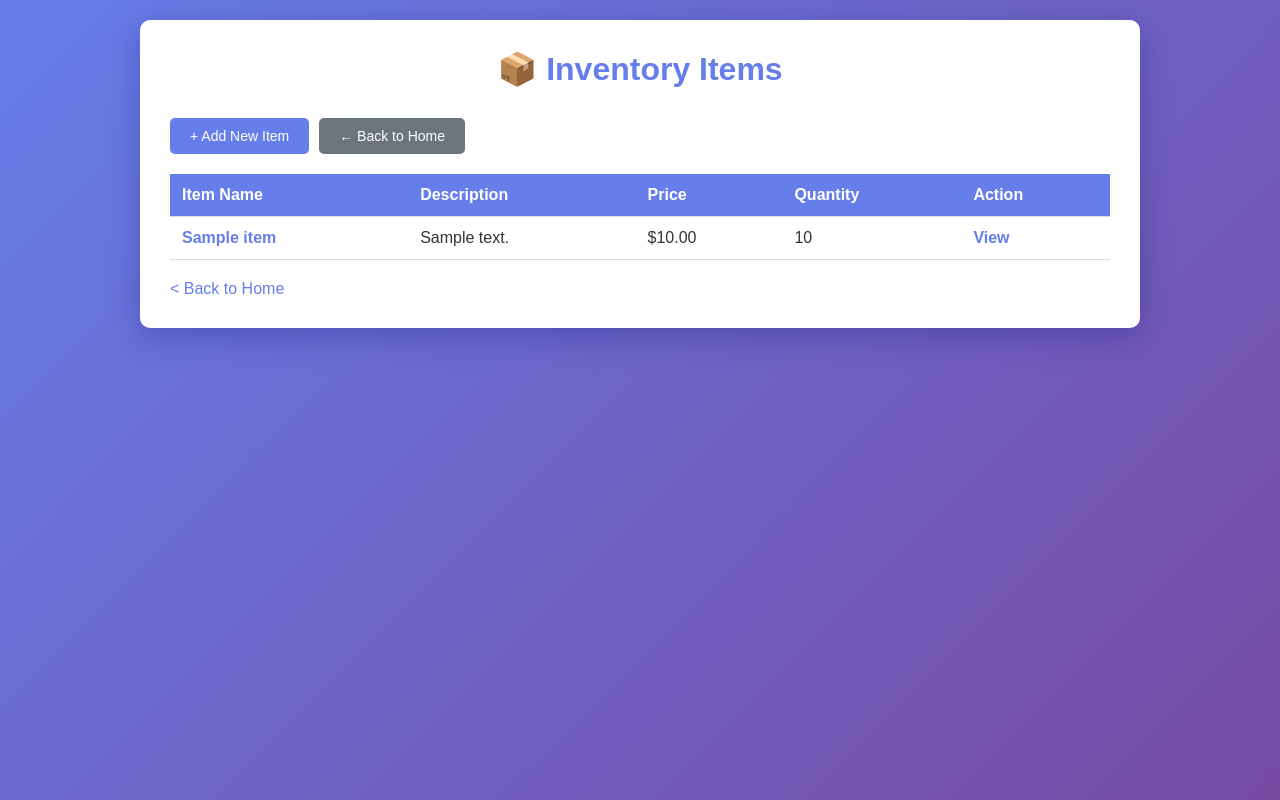
After one commit to Onyeka5939/Group-Project, a Flask app: page /items in a window 1280 px wide. The commit adds this page. Run offline with Flask 3, Linux system fonts and the light colour scheme; tables that the repository leaves empty hold one stand-in row (values such as "Sample post").

Commit message:
rest of main program

```diff
--- a/app.py
+++ b/app.py
@@ -1,7 +1,16 @@
-from flask import Flask, render_template, jsonify
+from flask import Flask, render_template, jsonify, request, redirect, url_for
 import os
+from models import db, Item
 
 app = Flask(__name__)
+
+# Database configuration
+app.config['SQLALCHEMY_DATABASE_URI'] = 'sqlite:///inventory.db'
+app.config['SQLALCHEMY_TRACK_MODIFICATIONS'] = False
+db.init_app(app)
+
+with app.app_context():
+    db.create_all()
 
 @app.route('/')
 def home():
@@ -22,6 +31,69 @@ def info():
         'team': 'Dream Team'
     })
 
+# CRUD Routes
+@app.route('/items')
+def list_items():
+    #Display all items
+    items = Item.query.all()
+    return render_template('list.html', items=items)
+
+@app.route('/items/new', methods=['GET', 'POST'])
+def new_item():
+    #Create a new item
+    if request.method == 'POST':
+        name = request.form.get('name')
+        description = request.form.get('description')
+        price = request.form.get('price')
+        quantity = request.form.get('quantity')
+
+        try:
+            item = Item(name=name, description=description, price=float(price), quantity=int(quantity))
+            db.session.add(item)
+            db.session.commit()
+            return redirect(url_for('list_items'))
+        except Exception as e:
+            return f"Error creating item: {str(e)}", 400
+
+    return render_template('form.html', item=None, action='Create')
+
+@app.route('/items/<int:id>')
+def detail_item(id):
+    #Display item details
+    item = Item.query.get_or_404(id)
+    return render_template('detail.html', item=item)
+
+@app.route('/items/<int:id>/edit', methods=['GET', 'POST'])
+def edit_item(id):
+#Edit an item
+    item = Item.query.get_or_404(id)
+
+    if request.method == 'POST':
+        item.name = request.form.get('name')
+        item.description = request.form.get('description')
+        item.price = float(request.form.get('price'))
+        item.quantity = int(request.form.get('quantity'))
+
+        try:
+            db.session.commit()
+            return redirect(url_for('detail_item', id=item.id))
+        except Exception as e:
+            return f"Error updating item: {str(e)}", 400
+
+    return render_template('form.html', item=item, action='Edit')
+
+@app.route('/items/<int:id>/delete', methods=['POST'])
+def delete_item(id):
+    #Delete an item
+    item = Item.query.get_or_404(id)
+
+    try:
+        db.session.delete(item)
+        db.session.commit()
+        return redirect(url_for('list_items'))
+    except Exception as e:
+        return f"Error deleting item: {str(e)}", 400
+
 if __name__ == '__main__':
     port = int(os.environ.get('PORT', 5000))
     app.run(host='0.0.0.0', port=port, debug=False)
--- /dev/null
+++ b/templates/list.html
@@ -0,0 +1,143 @@
+<!DOCTYPE html>
+<!--page for list of products-->
+<html lang="en">
+<head>
+    <meta charset="UTF-8">
+    <meta name="viewport" content="width=device-width, initial-scale=1.0">
+    <title>Inventory - Items List</title>
+    <!--all styles-->
+    <style>
+        * {
+            margin: 0;
+            padding: 0;
+            box-sizing: border-box;
+        }
+        body {
+            font-family: Arial, sans-serif;
+            background: linear-gradient(135deg, #667eea 0%, #764ba2 100%);
+            color: #333;
+            min-height: 100vh;
+            padding: 20px;
+        }
+        .container {
+            max-width: 1000px;
+            margin: 0 auto;
+            background: white;
+            border-radius: 10px;
+            box-shadow: 0 8px 32px rgba(31, 38, 135, 0.37);
+            padding: 30px;
+        }
+        h1 {
+            color: #667eea;
+            margin-bottom: 30px;
+            text-align: center;
+        }
+        .controls {
+            margin-bottom: 20px;
+            display: flex;
+            gap: 10px;
+        }
+        .btn {
+            background: #667eea;
+            color: white;
+            padding: 10px 20px;
+            border: none;
+            border-radius: 5px;
+            cursor: pointer;
+            text-decoration: none;
+            display: inline-block;
+            font-size: 14px;
+        }
+        .btn:hover {
+            background: #764ba2;
+        }
+        .btn-secondary {
+            background: #6c757d;
+        }
+        .btn-secondary:hover {
+            background: #5a6268;
+        }
+        table {
+            width: 100%;
+            border-collapse: collapse;
+            margin-top: 20px;
+        }
+        th, td {
+            padding: 12px;
+            text-align: left;
+            border-bottom: 1px solid #ddd;
+        }
+        th {
+            background: #667eea;
+            color: white;
+            font-weight: bold;
+        }
+        tr:hover {
+            background: #f5f5f5;
+        }
+        .item-link {
+            color: #667eea;
+            text-decoration: none;
+            font-weight: bold;
+        }
+        .item-link:hover {
+            text-decoration: underline;
+        }
+        .empty-msg {
+            text-align: center;
+            color: #999;
+            padding: 40px;
+            font-size: 16px;
+        }
+        .back-link {
+            display: inline-block;
+            margin-top: 20px;
+            color: #667eea;
+            text-decoration: none;
+        }
+        .back-link:hover {
+            text-decoration: underline;
+        }
+    </style>
+</head>
+<body>
+    <div class="container">
+        <h1>📦 Inventory Items</h1>
+
+        <div class="controls">
+            <a href="/items/new" class="btn">+ Add New Item</a>
+            <a href="/" class="btn btn-secondary">← Back to Home</a>
+        </div>
+
+        <!--table of all items if there are items-->
+        {% if items %}
+        <table>
+            <thead>
+                <tr>
+                    <th>Item Name</th>
+                    <th>Description</th>
+                    <th>Price</th>
+                    <th>Quantity</th>
+                    <th>Action</th>
+                </tr>
+            </thead>
+            <tbody>
+                {% for item in items %}
+                <tr>
+                    <td><a href="/items/{{ item.id }}" class="item-link">{{ item.name }}</a></td>
+                    <td>{{ item.description or 'N/A' }}</td>
+                    <td>${{ "%.2f"|format(item.price) }}</td>
+                    <td>{{ item.quantity }}</td>
+                    <td><a href="/items/{{ item.id }}" class="item-link">View</a></td>
+                </tr>
+                {% endfor %}
+            </tbody>
+        </table>
+        {% else %}
+        <div class="empty-msg">No items in inventory. <a href="/items/new" class="item-link">Add one now!</a></div>
+        {% endif %}
+
+        <a href="/" class="back-link">&lt; Back to Home</a>
+    </div>
+</body>
+</html>
```
Also changed, not shown: models.py (added, +14 -0 lines), templates/detail.html (added, +136 -0 lines), templates/form.html (added, +137 -0 lines), templates/index.html (+14 -1 lines), .github/copilot-instructions.md (added), .github/workflows/auto.yml.
